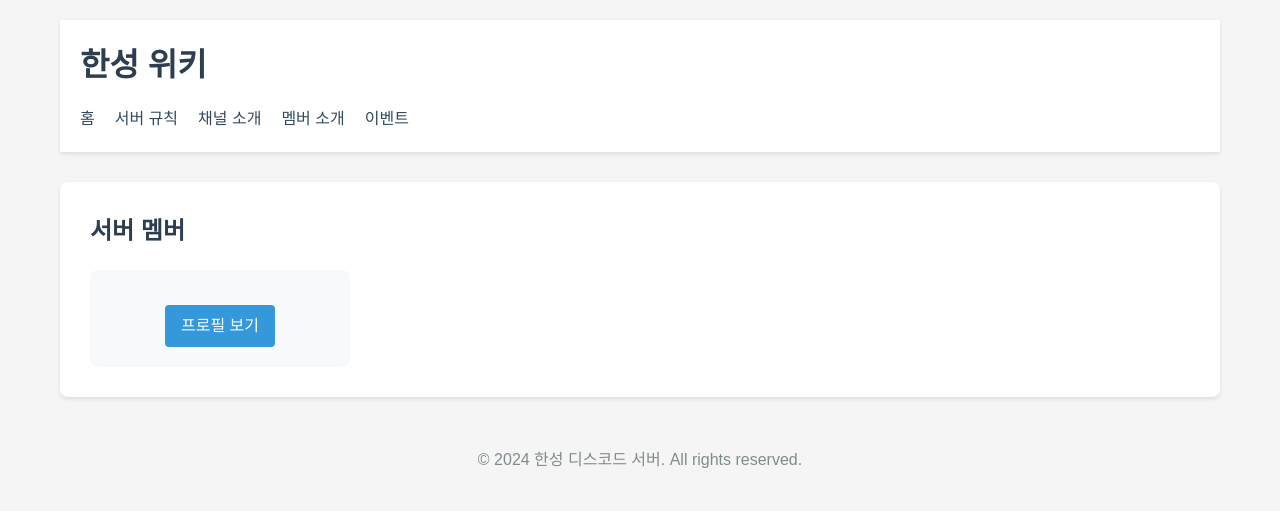
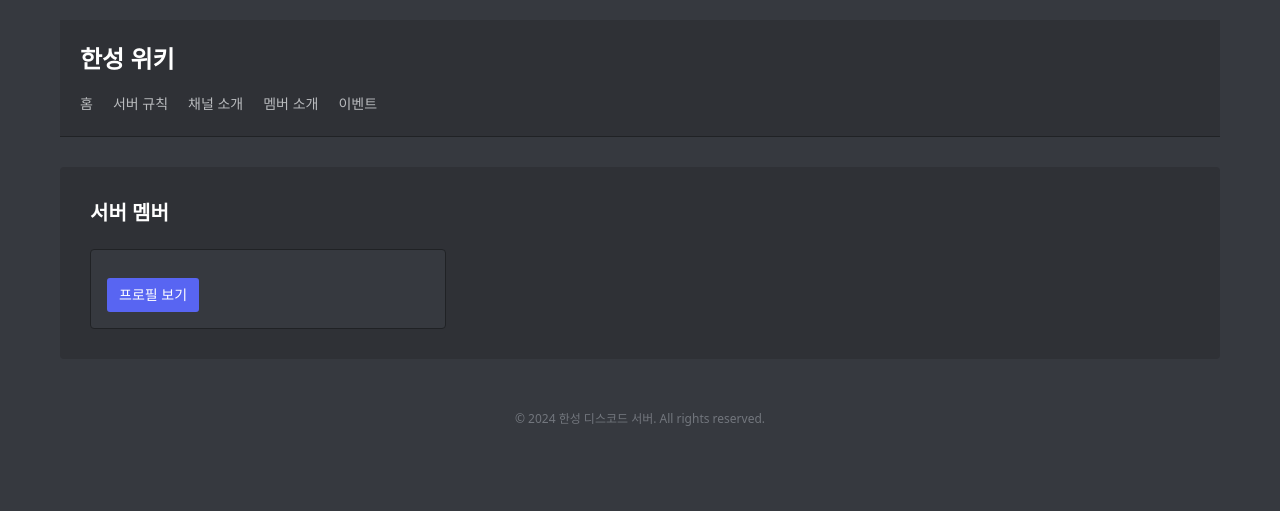
Before and after one commit to uhihi09/hansungweb, a Flask app: page / in a window 1280 px wide. Shown: the top 511 px of the page. Run offline with Flask 3, Linux system fonts and the light colour scheme; data comes from the database, SQL or seed files in the repository; both versions use the stored data as it was after the commit.

Commit message:
디코 봇 재실행

```diff
--- a/bot.py
+++ b/bot.py
@@ -79,7 +79,7 @@
                     logger.error(f"Error processing member {member.display_name}: {e}")
 
     # 완료 메시지
-    await status_msg.edit(content=f"멤버 동기화 완료!\n추가된 멤버: {added_count}\n업데이트된 멤버: {updated_count}\n\n웹사이트에서 확인하실 수 있습니다: http://localhost:5000")
+    await status_msg.edit(content=f"멤버 동기화 완료!\n추가된 멤버: {added_count}\n업데이트된 멤버: {updated_count}\n\n웹사이트에서 확인하실 수 있습니다: https://hansungweb.onrender.com")
 
 @bot.command(name='update_profile')
 async def update_profile(ctx, member: discord.Member, *, description: str):
--- a/static/style.css
+++ b/static/style.css
@@ -6,10 +6,10 @@
 }
 
 body {
-    font-family: 'Noto Sans KR', sans-serif;
+    font-family: 'gg sans', 'Noto Sans', 'Helvetica Neue', Helvetica, Arial, sans-serif;
     line-height: 1.6;
-    color: #333;
-    background-color: #f5f5f5;
+    color: #dcddde;
+    background-color: #36393f;
 }
 
 .container {
@@ -20,15 +20,17 @@
 
 /* 헤더 스타일 */
 header {
-    background-color: #fff;
+    background-color: #2f3136;
     padding: 20px;
-    box-shadow: 0 2px 4px rgba(0,0,0,0.1);
+    border-bottom: 1px solid #202225;
     margin-bottom: 30px;
 }
 
 header h1 {
-    color: #2c3e50;
+    color: #ffffff;
     margin-bottom: 15px;
+    font-size: 24px;
+    font-weight: 700;
 }
 
 nav {
@@ -37,65 +39,71 @@
 }
 
 nav a {
-    color: #34495e;
+    color: #b9bbbe;
     text-decoration: none;
     font-weight: 500;
-    transition: color 0.3s;
+    transition: color 0.2s;
+    font-size: 14px;
 }
 
 nav a:hover {
-    color: #3498db;
+    color: #ffffff;
 }
 
 /* 메인 컨텐츠 스타일 */
 main {
-    background-color: #fff;
+    background-color: #2f3136;
     padding: 30px;
-    border-radius: 8px;
-    box-shadow: 0 2px 4px rgba(0,0,0,0.1);
+    border-radius: 4px;
 }
 
 .members-list h2 {
-    color: #2c3e50;
+    color: #ffffff;
     margin-bottom: 20px;
+    font-size: 20px;
+    font-weight: 600;
 }
 
 .members-grid {
     display: grid;
-    grid-template-columns: repeat(auto-fill, minmax(250px, 1fr));
-    gap: 20px;
+    grid-template-columns: repeat(auto-fill, minmax(280px, 1fr));
+    gap: 16px;
 }
 
 .member-card {
-    background-color: #f8f9fa;
-    padding: 20px;
-    border-radius: 8px;
-    text-align: center;
-    transition: transform 0.3s;
+    background-color: #36393f;
+    padding: 16px;
+    border-radius: 4px;
+    border: 1px solid #202225;
+    transition: background-color 0.2s;
 }
 
 .member-card:hover {
-    transform: translateY(-5px);
+    background-color: #32353b;
 }
 
 .member-card h3 {
-    color: #2c3e50;
-    margin-bottom: 15px;
+    color: #ffffff;
+    margin-bottom: 12px;
+    font-size: 16px;
+    font-weight: 500;
 }
 
 /* 버튼 스타일 */
 .button {
     display: inline-block;
-    padding: 8px 16px;
-    background-color: #3498db;
-    color: #fff;
+    padding: 6px 12px;
+    background-color: #5865f2;
+    color: #ffffff;
     text-decoration: none;
-    border-radius: 4px;
-    transition: background-color 0.3s;
+    border-radius: 3px;
+    font-size: 14px;
+    font-weight: 500;
+    transition: background-color 0.2s;
 }
 
 .button:hover {
-    background-color: #2980b9;
+    background-color: #4752c4;
 }
 
 /* 프로필 페이지 스타일 */
@@ -105,19 +113,24 @@
 }
 
 .profile h2 {
-    color: #2c3e50;
+    color: #ffffff;
     margin-bottom: 20px;
+    font-size: 20px;
+    font-weight: 600;
 }
 
 .profile-content {
-    background-color: #f8f9fa;
+    background-color: #36393f;
     padding: 20px;
-    border-radius: 8px;
+    border-radius: 4px;
+    border: 1px solid #202225;
     margin-bottom: 20px;
 }
 
 .profile-description {
     white-space: pre-wrap;
+    color: #dcddde;
+    font-size: 14px;
 }
 
 .profile-actions {
@@ -129,5 +142,6 @@
     text-align: center;
     padding: 20px;
     margin-top: 30px;
-    color: #7f8c8d;
+    color: #72767d;
+    font-size: 12px;
 }
```
Also changed, not shown: hansung.db.
